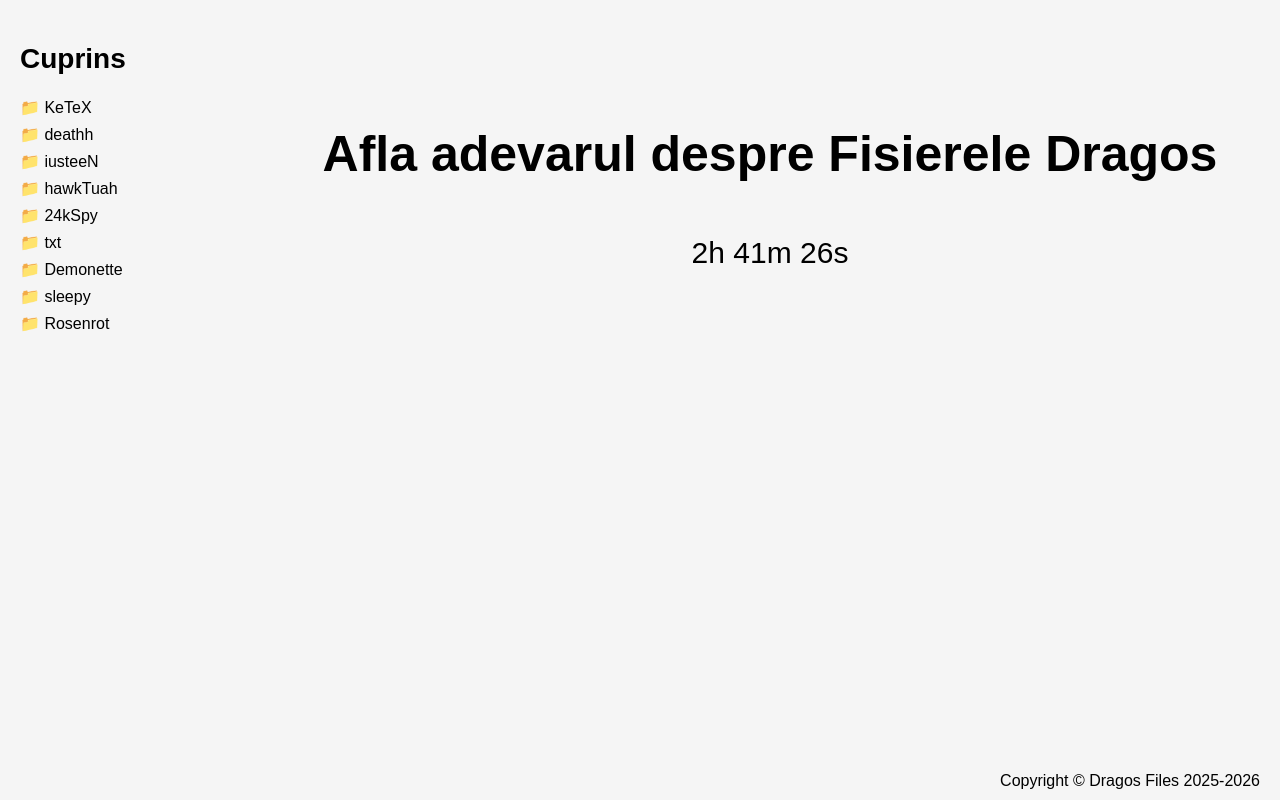
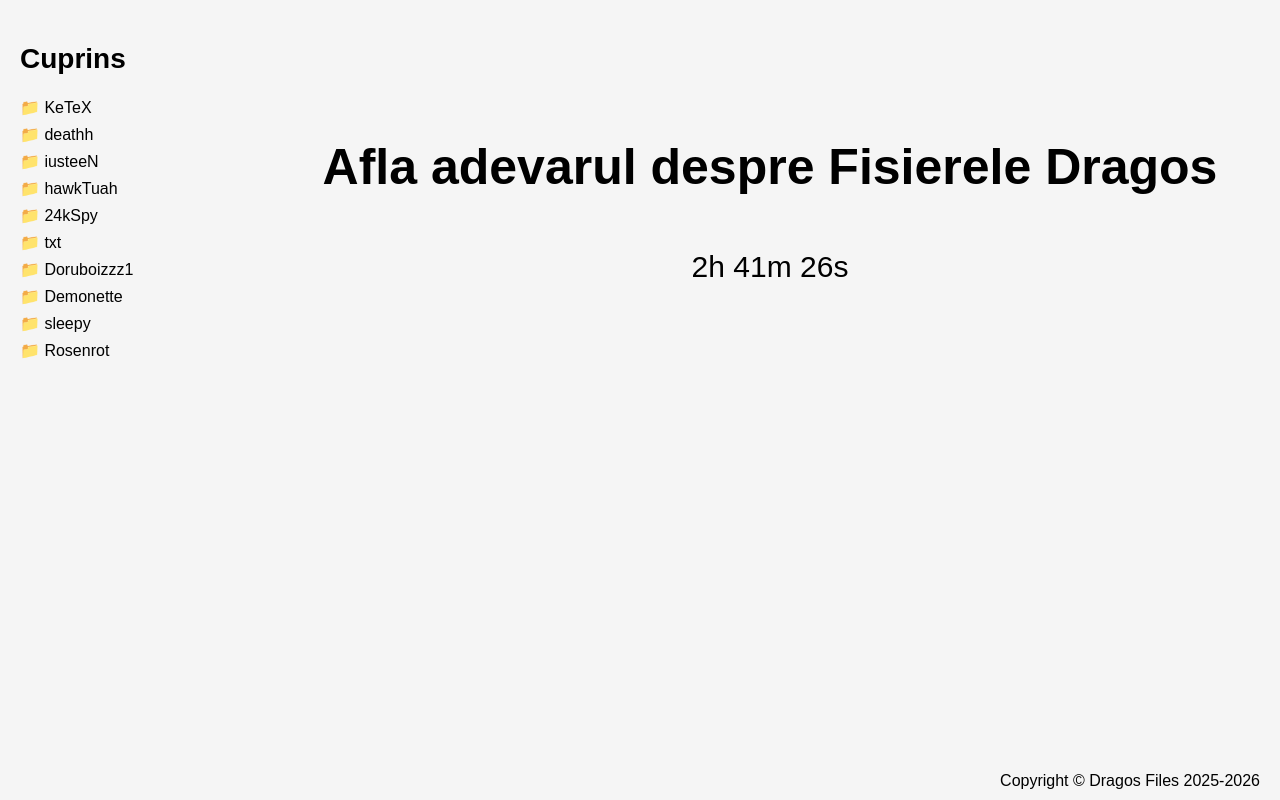
Before and after one commit to dragonel54/fisierele-dragos, a plain HTML site: page index.html in a window 1280 px wide. Drawn offline with Linux system fonts and the light colour scheme.

Commit message:
Update index.html

```diff
--- a/index.html
+++ b/index.html
@@ -87,6 +87,7 @@ button:hover {
   <div class="folder">📁 hawkTuah</div>
   <div class="folder">📁 24kSpy</div>
   <div class="folder">📁 txt</div>
+  <div class="folder">📁 Doruboizzz1</div>
   <div class="folder">📁 Demonette</div>
   <div class="folder">📁 sleepy</div>
   <div class="folder">📁 Rosenrot</div>
```
